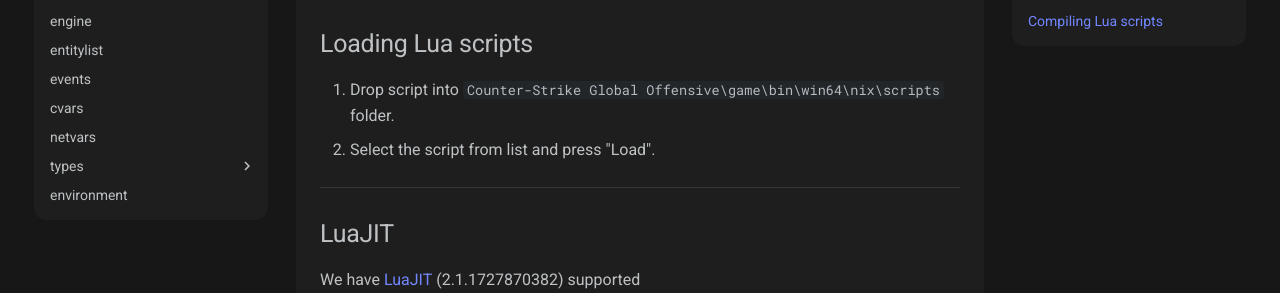
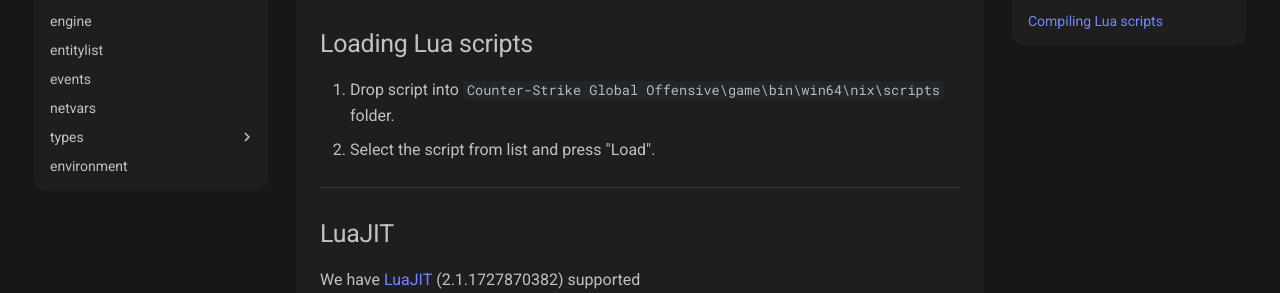
Before and after one commit to Nixer1337/nixware-cs2-docs, an MkDocs documentation site: the page built from docs/index.md, in a window 1280 px wide. Shown: the part 184-477 px from the top of the page. Built offline with MkDocs 1.6.1 and Material for MkDocs 9.7.7, drawn with Linux system fonts in a browser that asks for light colours.

Commit message:
removed cvars from sidebar

```diff
--- a/mkdocs.yml
+++ b/mkdocs.yml
@@ -5,7 +5,7 @@ nav:
   - 'engine.md'
   - 'entitylist.md'
   - 'events.md'
-  - 'cvars': 'cvars.md'
+  # - 'cvars': 'cvars.md'
   - 'netvars': 'netvars.md'
   - 'types':
     - 'vec2_t': 'types/vec2_t.md'
```
